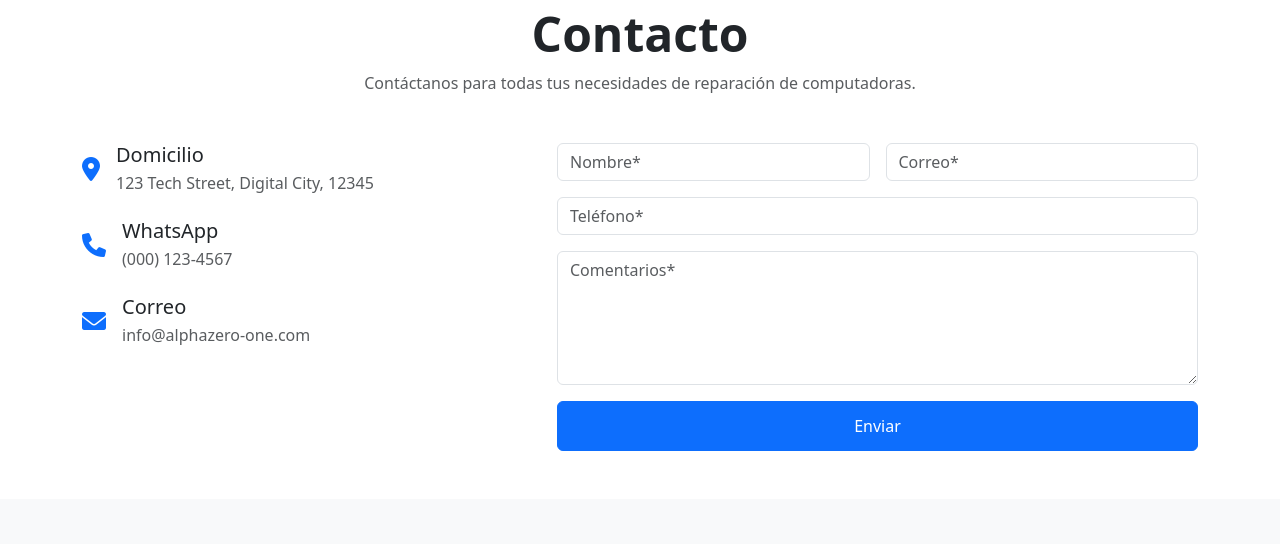
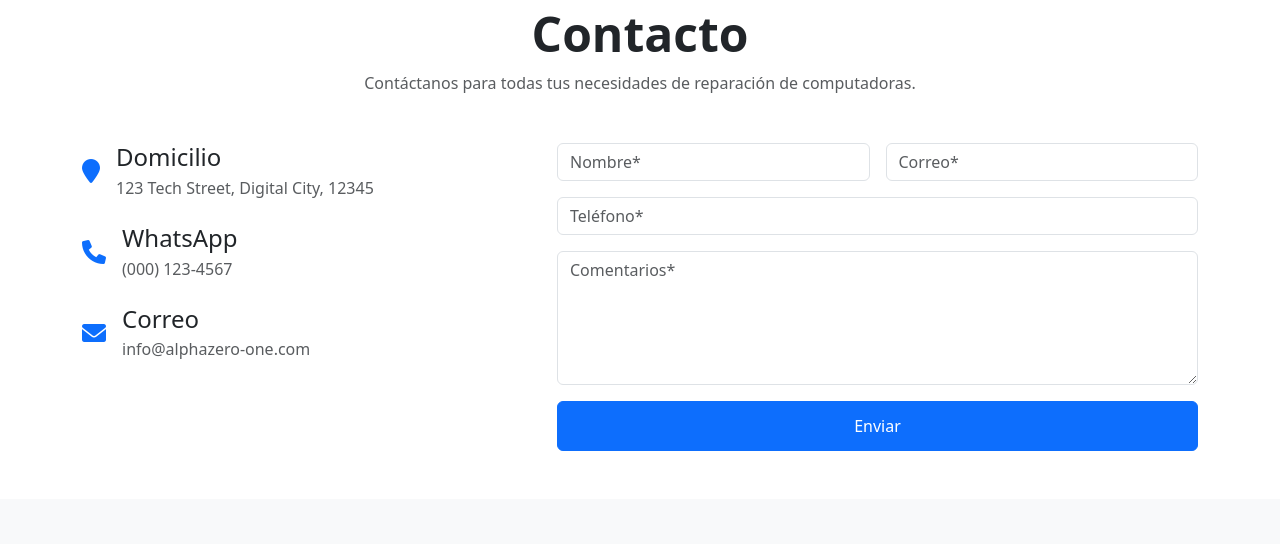
Before and after one commit to Alyrakku/alphazero, a plain HTML site: page index.html in a window 1280 px wide. Shown: the part 1547-2091 px from the top of the page. Drawn offline with nearby package versions, Linux system fonts and the light colour scheme.

Commit message:
Update index.html

```diff
--- a/index.html
+++ b/index.html
@@ -136,23 +136,23 @@
             <div class="row">
                 <div class="col-lg-5 mb-4 mb-lg-0">
                     <div class="contact-info-item">
-                        <i class="fas fa-map-marker-alt contact-icon"></i>
-                        <div>
-                            <h5 class="mb-1">Domicilio</h5>
+                        <i class="fa fa-map-marker contact-icon"></i>
+                        <div class="contact-text">
+                            <h4 class="mb-1">Domicilio</h4>
                             <p class="text-muted mb-0">123 Tech Street, Digital City, 12345</p>
                         </div>
                     </div>
                     <div class="contact-info-item">
                         <i class="fas fa-phone contact-icon"></i>
-                        <div>
-                            <h5 class="mb-1">WhatsApp</h5>
+                        <div class="contact-text">
+                            <h4 class="mb-1">WhatsApp</h4>
                             <p class="text-muted mb-0">(000) 123-4567</p>
                         </div>
                     </div>
                     <div class="contact-info-item">
                         <i class="fas fa-envelope contact-icon"></i>
-                        <div>
-                            <h5 class="mb-1">Correo</h5>
+                        <div class="contact-text">
+                            <h4 class="mb-1">Correo</h4>
                             <p class="text-muted mb-0">info@alphazero-one.com</p>
                         </div>
                     </div>
```
